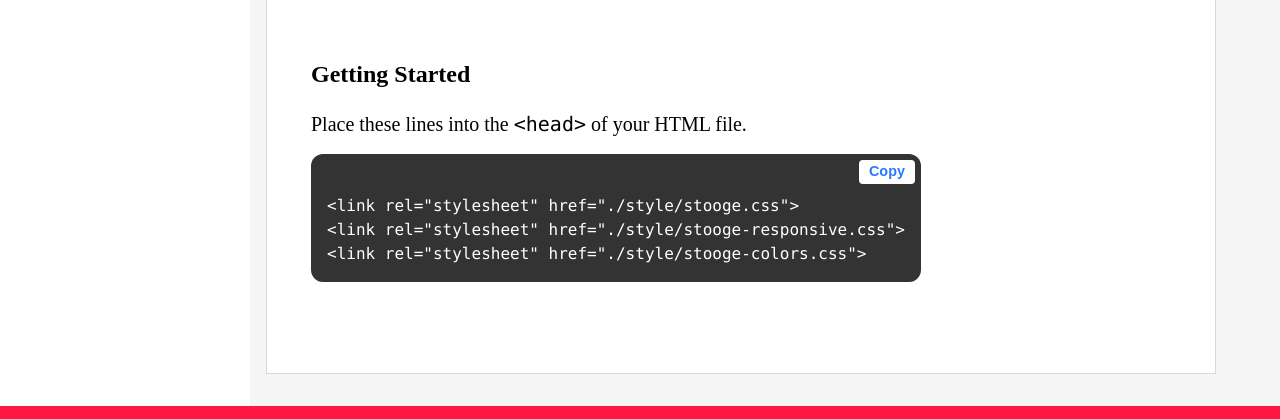
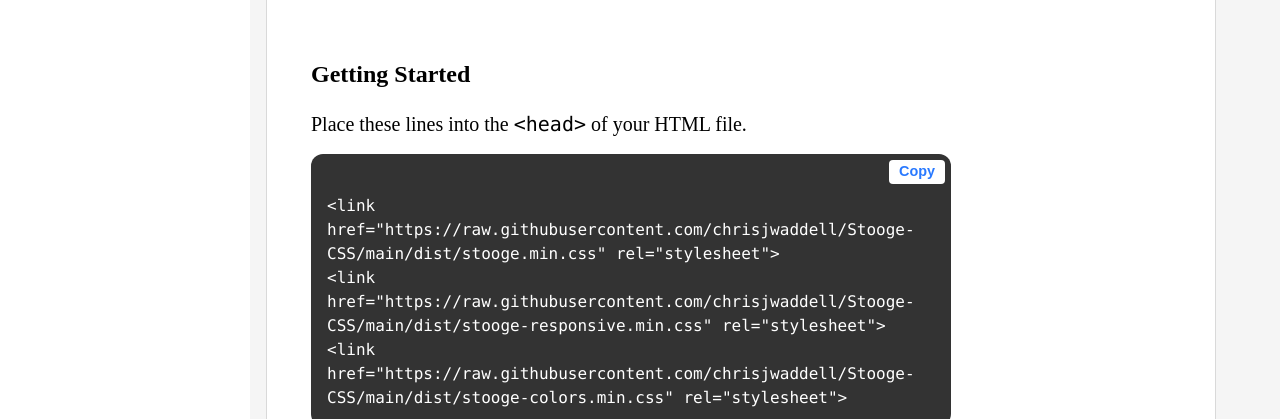
Before and after one commit to chrisjwaddell/Stooge-CSS, a website: page index.html in a window 1280 px wide. Shown: the part 2332-2751 px from the top of the page. Drawn offline with Linux system fonts and the light colour scheme.

Commit message:
indexh.html change

```diff
--- a/index.html
+++ b/index.html
@@ -408,9 +408,9 @@
                     <h3>Getting Started</h3>
 
                     <p>Place these lines into the <span class="code">&lt;head&gt;</span> of your HTML file.</p>
-                    <pre class="mt-1 pa-1 br-075 pt-25 po-re mw-40a"><code>&lt;link rel="stylesheet" href="./style/stooge.css"&gt
-&ltlink rel="stylesheet" href="./style/stooge-responsive.css"&gt
-&ltlink rel="stylesheet" href="./style/stooge-colors.css"&gt</code>
+                    <pre class="mt-1 pa-1 br-075 pt-25 po-re mw-40a"><code>&lt;link href="https://raw.githubusercontent.com/chrisjwaddell/Stooge-CSS/main/dist/stooge.min.css" rel="stylesheet"&gt
+&ltlink href="https://raw.githubusercontent.com/chrisjwaddell/Stooge-CSS/main/dist/stooge-responsive.min.css" rel="stylesheet"&gt
+&ltlink href="https://raw.githubusercontent.com/chrisjwaddell/Stooge-CSS/main/dist/stooge-colors.min.css" rel="stylesheet"&gt</code>
 <button class="btn btn-copy">Copy</button></pre>
 
                 </div>
```
